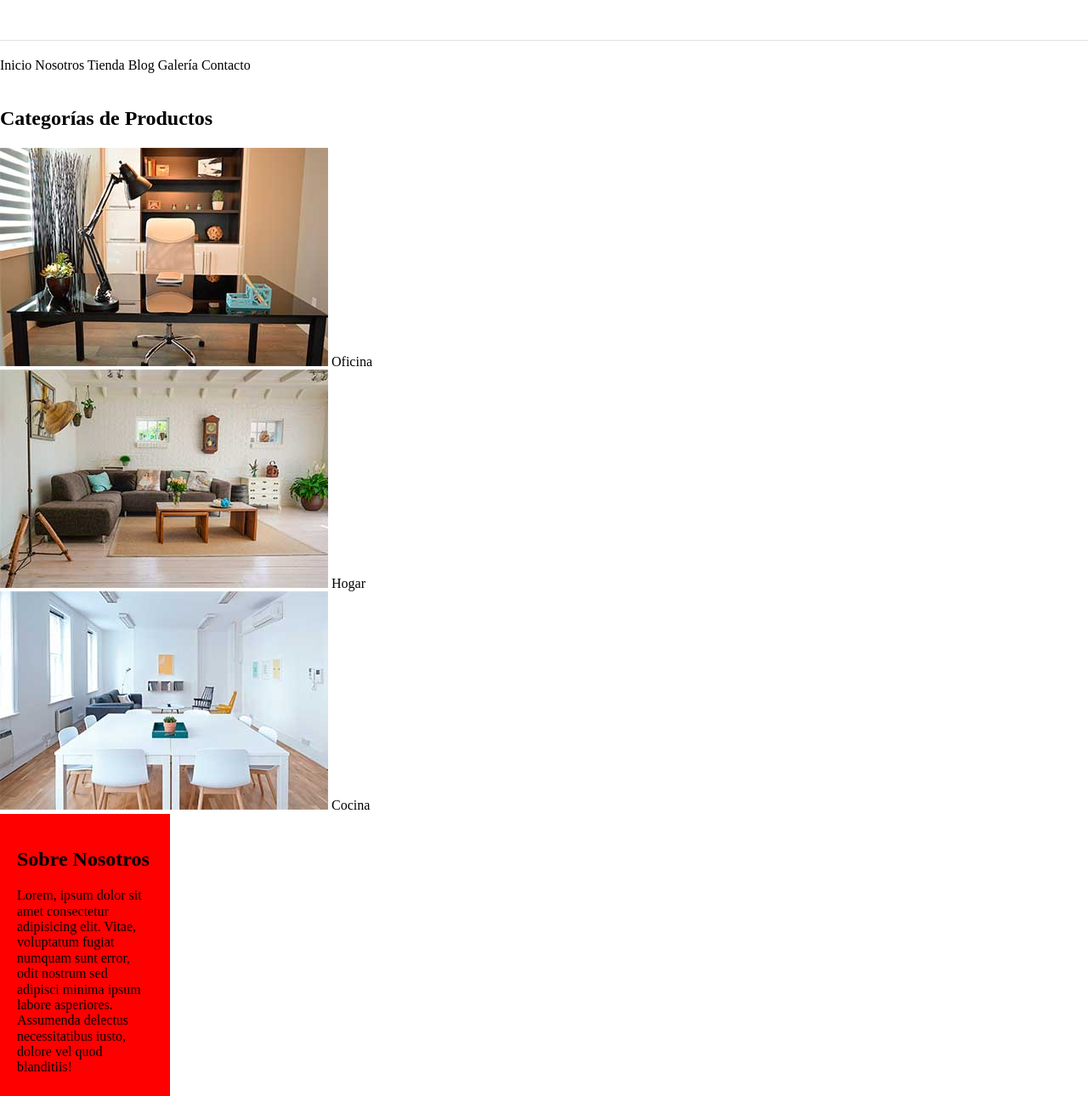
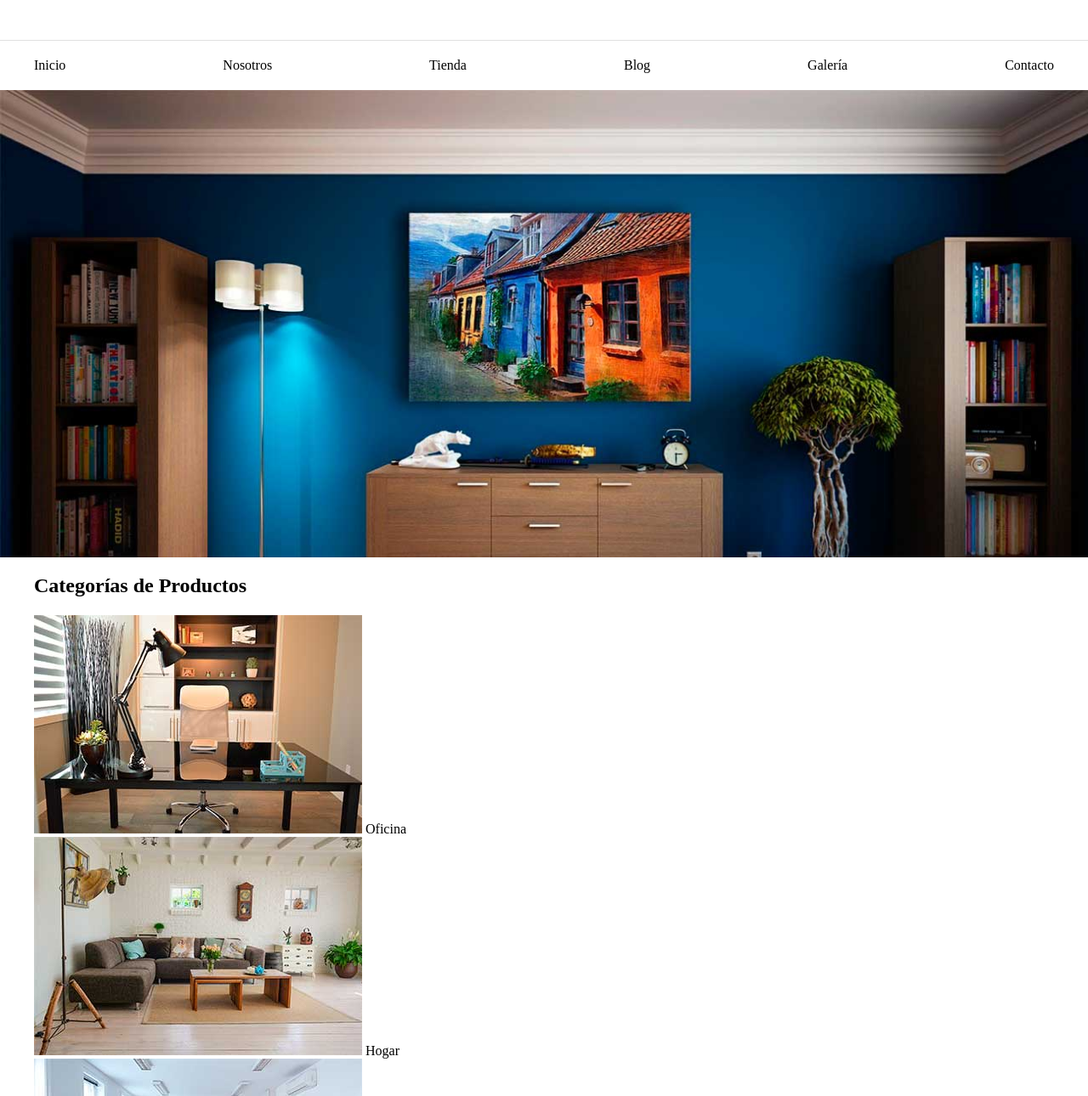
Before and after one commit to Blackguz/Tienda-de-muebles, a plain HTML site: page index.html in a window 1280 px wide. Shown: the part 90-1380 px from the top of the page at 85% size. Drawn offline with Linux system fonts and the light colour scheme.

Commit message:
La navegación principal ha sido finalizada

```diff
--- a/css/main.css
+++ b/css/main.css
@@ -12,6 +12,11 @@ a {
     color: black;
 }
 
+.contenedor{
+    max-width: 1200px;
+    margin: 0 auto;
+}
+
 /* Header y navegación */
 .nombre-sitio {
     margin-top: 50px;
@@ -24,16 +29,18 @@ a {
 }
 
 .nav-principal{
-    border-top: 1px solid #e1e1e1;
+    display: flex;
+    justify-content: space-between;
     padding: 20px 0;
 }
 
+.contenedor-navegacion{
+    border-top: 1px solid #e1e1e1;
+}
 
-/* Box Model */
-
-.sobre-nosotros {
-    background-color: red;
-    width: 200px;
-    padding: 20px;
-    box-sizing: border-box;
+.hero{
+    background-image: url('../img/principal.jpg');
+    height: 550px;
+    background-repeat: no-repeat;
+    background-size: cover;
 }
```
